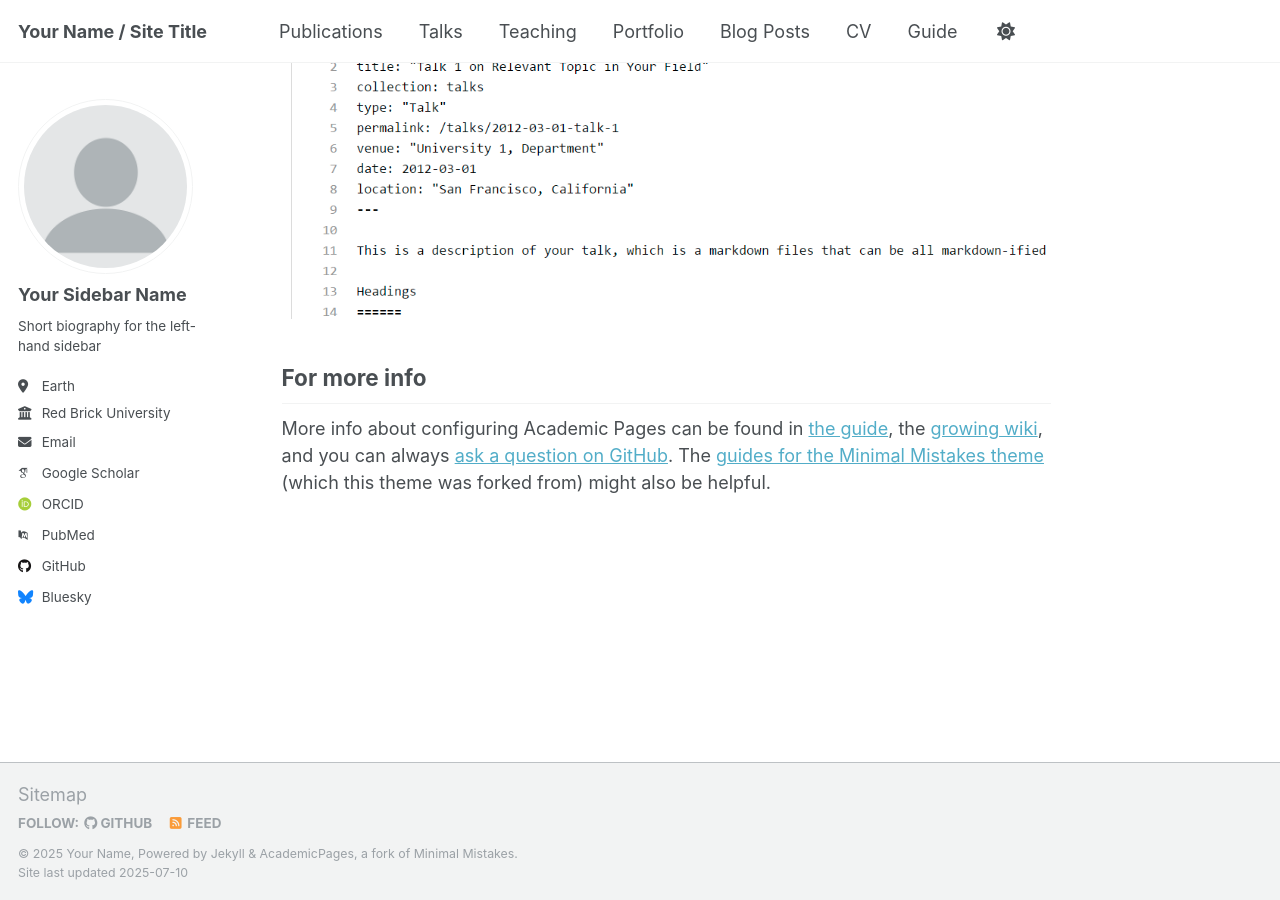
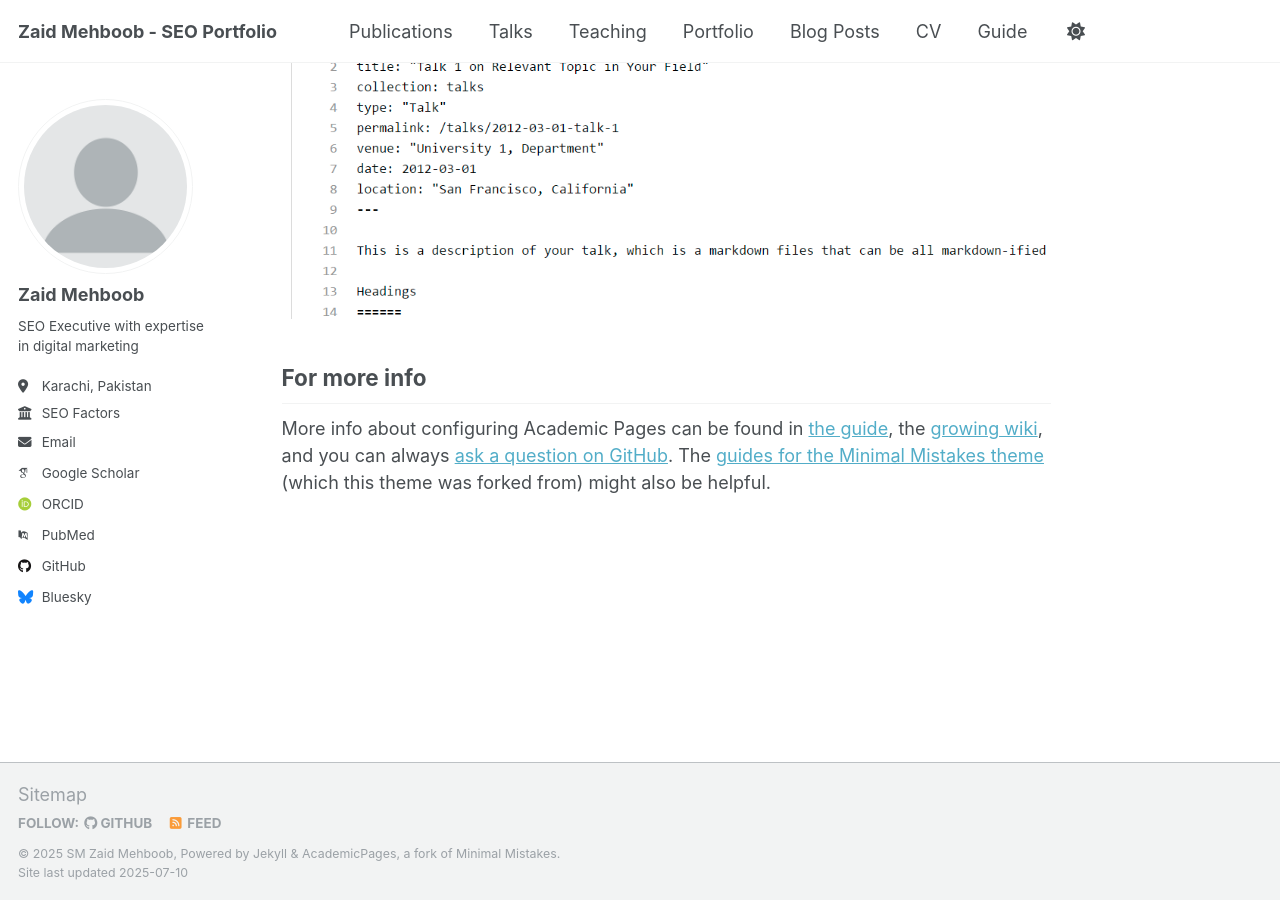
Before and after one commit to Zaid-Mehboob/Zaid-Portfolio, a Jekyll site: the page built from _pages/about.md, in a window 1280 px wide and 900 px high, scrolled down 2880 px. Built offline with Jekyll 4.4.1, drawn with Linux system fonts in a browser that asks for light colours; some web fonts are replaced; a script that is not in the unit is left out.

Commit message:
Update _config.yml

```diff
--- a/_config.yml
+++ b/_config.yml
@@ -9,10 +9,10 @@
 # Basic Site Settings
 locale                   : "en-US"
 site_theme               : "default"
-title                    : "Your Name / Site Title"
+title                    : "Zaid Mehboob - SEO Portfolio"
 title_separator          : "-"
-name                     : &name "Your Name"
-description              : &description "personal description"
+name                     : &name "SM Zaid Mehboob"
+description              : &description "SEO Executive passionate about digital marketing, helping businesses grow online."
 url                      : https://academicpages.github.io # the base hostname & protocol for your site e.g. "https://[your GitHub username].github.io" or if you already have some other page hosted on Github then use "https://[your GitHub username].github.io/[Your Repo Name]"
 baseurl                  : "" # the subpath of your site, e.g. "/blog"
 repository               : "academicpages/academicpages.github.io"
@@ -23,13 +23,13 @@ repository               : "academicpages/academicpages.github.io"
 author:
   # Biographic information
   avatar           : "profile.png"
-  name             : "Your Sidebar Name"
-  pronouns         : # example: "she/her"
-  bio              : "Short biography for the left-hand sidebar"
-  location         : "Earth"
-  employer         : "Red Brick University"
-  uri              : # URL
-  email            : "none@example.org"
+  name             : "Zaid Mehboob"
+  pronouns         : # example: "he/him"
+  bio              : "SEO Executive with expertise in digital marketing"
+  location         : "Karachi, Pakistan"
+  employer         : "SEO Factors"
+  uri              : # https://pk.linkedin.com/in/sm-zaid-mehboobURL
+  email            : "smzaidmehboob2@gmail.com"
 
   # Academic websites
   academia         : # URL
```
